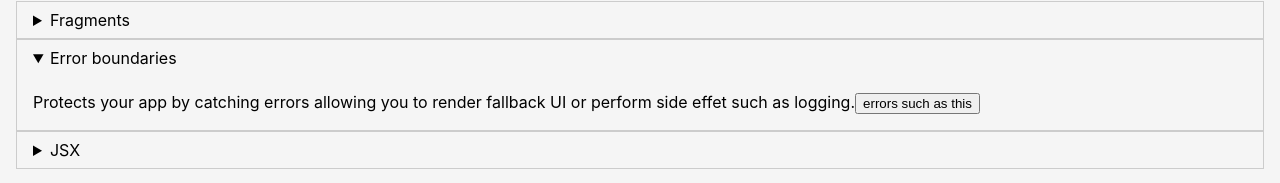
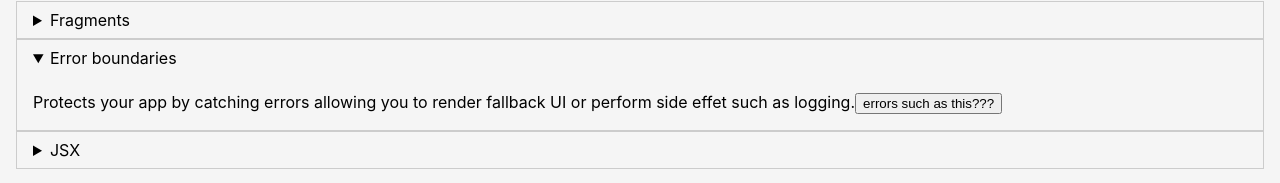
Before and after one commit to Ric-Lavers/advance-react-training, a React (Create React App) app: page / in a window 1280 px wide. Both pictures are taken after a click on the element "Error boundaries". Shown: the part 168-351 px from the top of the page. Built offline with nearby package versions, Linux system fonts and the light colour scheme.

Commit message:
error button

```diff
--- a/src/tasks/one/ErrorButton.jsx
+++ b/src/tasks/one/ErrorButton.jsx
@@ -3,15 +3,13 @@ import React from 'react';
 const ErrorButton = () => {
   const [count, setCount] = React.useState(1);
 
-  // const throwError = () => {
+  const throwError = () => {
+    throw new Error('Oopsy theres a little buggy wuggy');
+  };
+  // if (count === 2) {
   //   throw new Error('Oopsy theres a little buggy wuggy');
-  // };
-  if (count === 2) {
-    throw new Error('Oopsy theres a little buggy wuggy');
-  }
-  return (
-    <button onClick={() => setCount(count + 1)}>errors such as this</button>
-  );
+  // }
+  return <button onClick={() => throwError()}>errors such as this???</button>;
 };
 
 export default ErrorButton;
```
